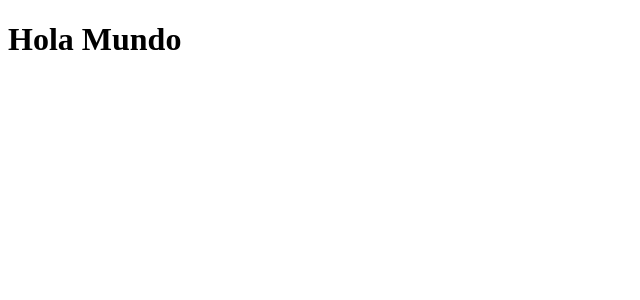
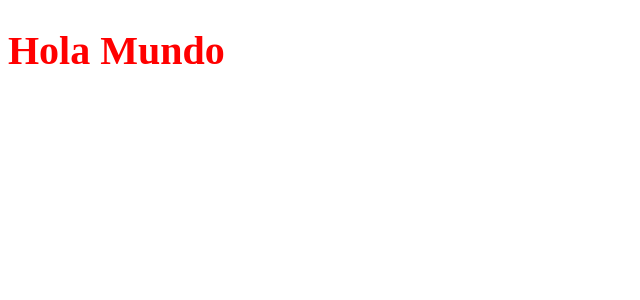
Before and after one commit to sneyderdev/platzi-conf-merch, a React app: page / in a window 1280 px wide. Shown: the top 300 px of the page, without its empty margins (0-640 px from the left). Built offline with nearby package versions, Linux system fonts and the light colour scheme.

Commit message:
ADD: Webpack config for CSS/Sass files

```diff
--- a/package.json
+++ b/package.json
@@ -19,8 +19,12 @@
     "@babel/preset-env": "^7.12.7",
     "@babel/preset-react": "^7.12.7",
     "babel-loader": "^8.2.1",
+    "css-loader": "^5.0.1",
     "html-loader": "^1.3.2",
     "html-webpack-plugin": "^4.5.0",
+    "mini-css-extract-plugin": "^1.3.1",
+    "sass": "^1.29.0",
+    "sass-loader": "^10.1.0",
     "webpack": "^5.8.0",
     "webpack-cli": "^4.2.0",
     "webpack-dev-server": "^3.11.0"
--- a/src/components/App.jsx
+++ b/src/components/App.jsx
@@ -1,4 +1,5 @@
 import React from 'react';
+import '../styles/components/App.scss';
 
 const App = () => {
   return (
--- /dev/null
+++ b/src/styles/components/App.scss
@@ -0,0 +1,6 @@
+$primary-color: red;
+
+h1 {
+  font-size: 40px;
+  color: $primary-color;
+}
--- a/webpack.config.js
+++ b/webpack.config.js
@@ -1,5 +1,6 @@
 const path = require('path');
 const HtmlWebpackPlugin = require('html-webpack-plugin');
+const MiniCssExtractPlugin = require('mini-css-extract-plugin');
 
 module.exports = {
   entry: './src/index.js',
@@ -25,12 +26,19 @@ module.exports = {
           loader: 'html-loader',
         },
       },
+      {
+        test: /\.(s*)css$/,
+        use: [MiniCssExtractPlugin.loader, 'css-loader', 'sass-loader'],
+      },
     ],
   },
   plugins: [
     new HtmlWebpackPlugin({
       template: './public/index.html',
       filename: './index.html',
+    }),
+    new MiniCssExtractPlugin({
+      filename: 'assets/[name].css',
     }),
   ],
   devServer: {
```
Also changed, not shown: 1 other file (tests, documents, lock files or other folders).
